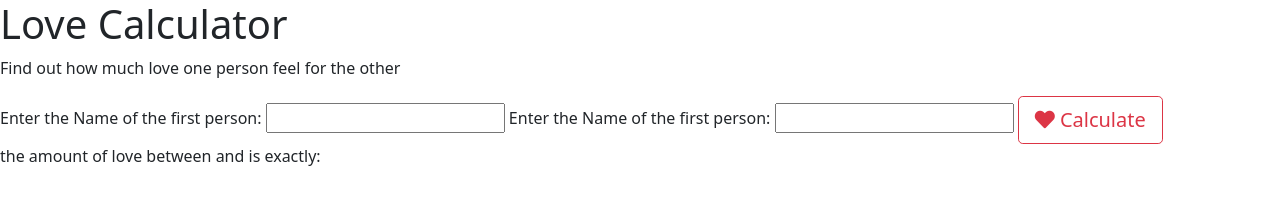
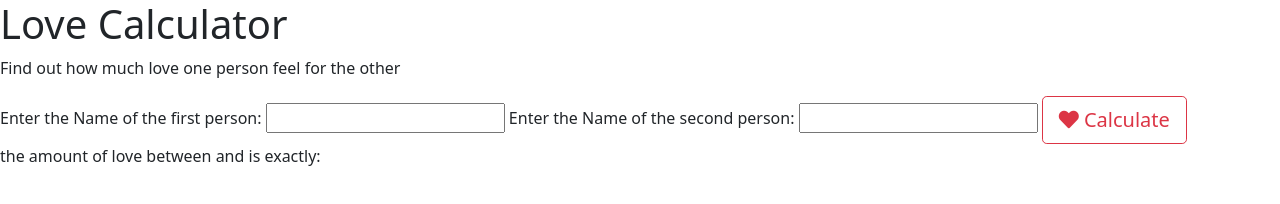
Before and after one commit to Diolemos/Love-Calculator, a plain HTML site: page index.html in a window 1280 px wide. Drawn offline with nearby package versions, Linux system fonts and the light colour scheme.

Commit message:
Added a second script tag
Which links to script.js

```diff
--- a/index.html
+++ b/index.html
@@ -37,7 +37,7 @@
         </label>
         <!-- Person number 2 -->
         <label for="second-person">
-            Enter the Name of the first person:
+            Enter the Name of the second person:
             <input type="text" name="second-person" id="second-person">
         </label>
 
@@ -59,7 +59,7 @@
         integrity="sha384-ka7Sk0Gln4gmtz2MlQnikT1wXgYsOg+OMhuP+IlRH9sENBO0LRn5q+8nbTov4+1p"
         crossorigin="anonymous"></script>
 
-
+    <script src="script.js"></script>
 </body>
 
 </html>
```
Also changed, not shown: script.js (added).
